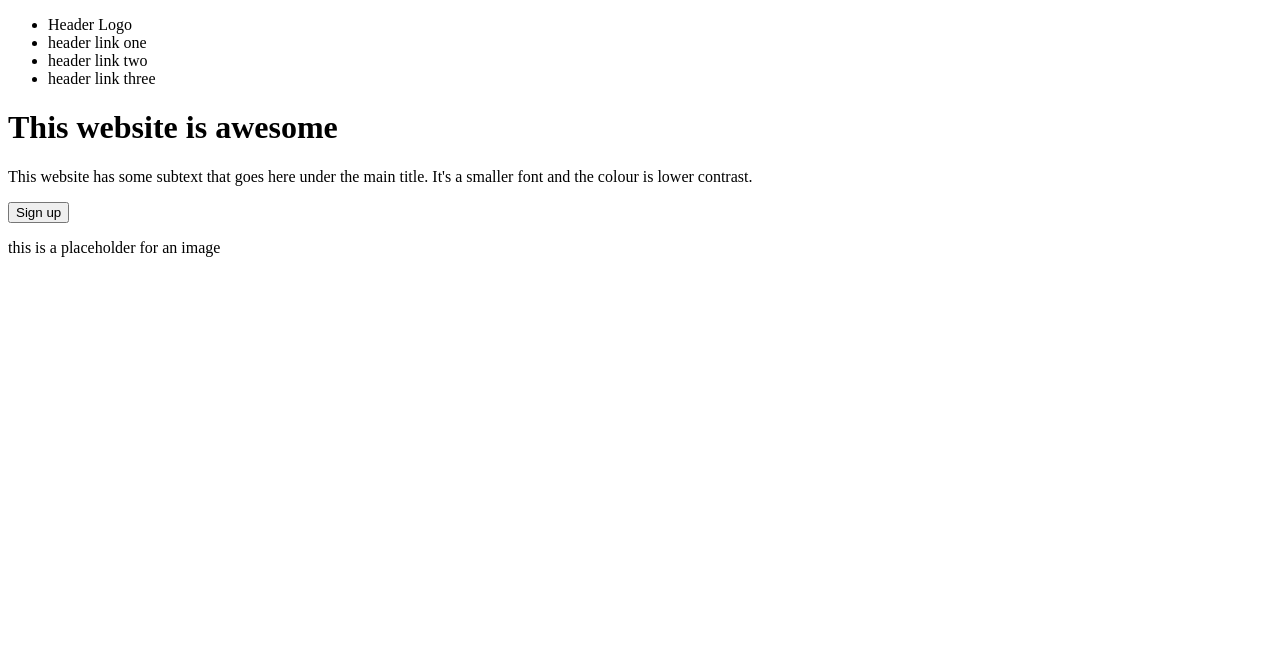
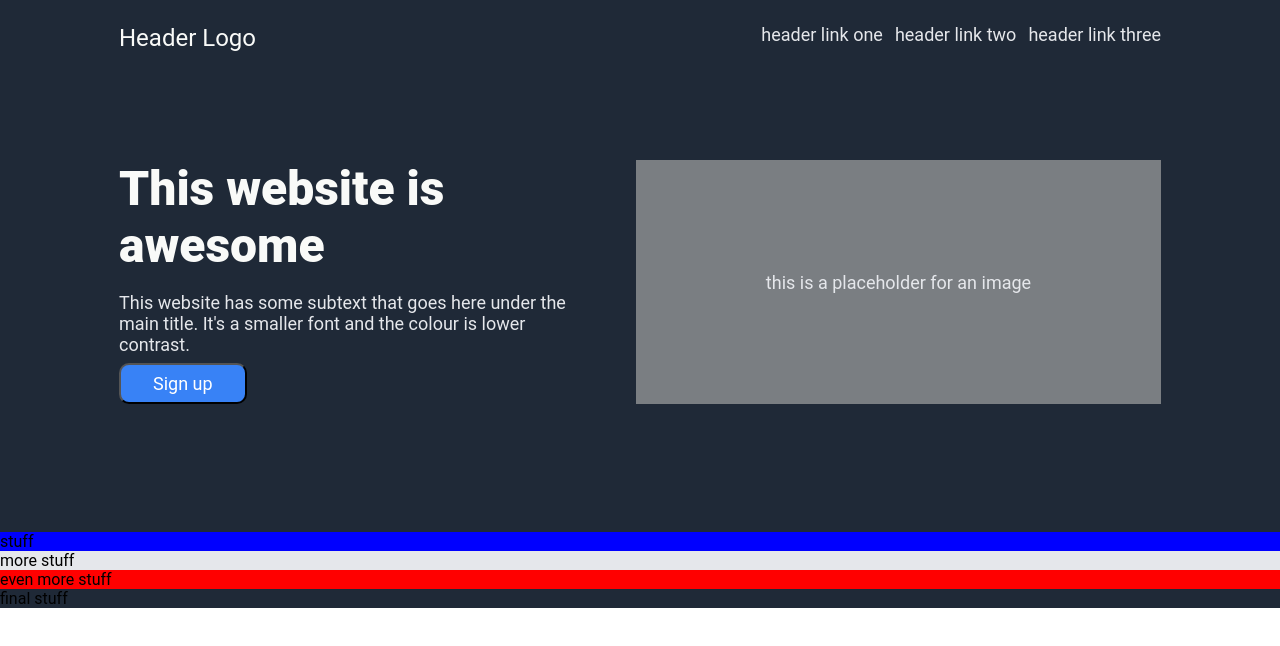
Before and after one commit to Allan-Flower/landing-page, a plain HTML site: page index.html in a window 1280 px wide. Drawn offline with Linux system fonts and the light colour scheme.

Commit message:
format section 1

```diff
--- a/index.html
+++ b/index.html
@@ -4,21 +4,22 @@
     <meta charset="UTF-8">
     <meta name="viewport" content="width=device-width, initial-scale=1.0">
     <title>Document</title>
+    <link rel="stylesheet" href="styles.css">
 </head>
 <body>
     <div class="section-1">
-        <div class="header">
-            <ul>
-                <li><span class="header-logo">Header Logo</span></li>
+        <div class="header-container">
+            <ul class="header">
+                <li class="header-logo">Header Logo</li>
                 <li>header link one</li>
                 <li>header link two</li>
                 <li>header link three</li>
             </ul>
         </div>
         <div class="top-content">
-            <div>
+            <div class="left">
                 <h1>This website is awesome</h1>
-                <p>This website has some subtext that goes here under the main title. It's a smaller font and the colour is lower contrast.</p>
+                <p class="subtext">This website has some subtext that goes here under the main title. It's a smaller font and the colour is lower contrast.</p>
                 <button id="top">Sign up</button>
             </div>
             <div class="image-placeholder">
@@ -27,16 +28,16 @@
         </div>
     </div>
     <div class="section-2">
-
+        stuff
     </div>
-    <div class="section-3">
-
+    <div class="quote-section">
+        more stuff
     </div>
-    <div class="section-4">
-
+    <div class="call-to-action">
+        even more stuff
     </div>
     <div class="footer">
-
+        final stuff
     </div>
 
 </body>
--- /dev/null
+++ b/styles.css
@@ -0,0 +1,102 @@
+*{
+    font-family: Roboto, Helvetica, sans-serif;
+}
+
+body{
+    margin: 0;
+}
+
+.section-1{
+    background-color: #1F2937;
+    color: white;
+    padding: 24px 16px 80px;
+    display: flex;
+    flex-direction: column;
+}
+
+.header-container{
+    display: flex;
+    justify-content: center;
+    margin-bottom: 60px;
+}
+
+.header{
+    display: flex;
+    gap: 12px;
+    max-width: 1042px;
+    flex: 1;
+}
+
+ul{
+    list-style-type: none;
+    margin: 0;
+    padding: 0;
+}
+
+.header-logo{
+    margin-right: auto;
+    font-size: 24px;
+    color: #F9FAF8;
+}
+
+.top-content{
+    display: flex;
+    margin: 48px 0px;
+    gap: 42px;
+    justify-content: center;
+
+}
+
+li, p{
+    font-size: 18px;
+    color: #E5E7EB;
+}
+
+.left{
+    flex: 1;
+    max-width: 475px;
+}
+
+h1{
+    margin: 0;
+    font-size: 48px;
+    color: #F9FAF8;
+    font-weight: 900;
+}
+
+.image-placeholder{
+    background-color: rgba(169, 169, 169, 0.663);
+    flex: 1;
+    display: flex;
+    justify-content: center;
+    align-items: center;
+    max-width: 525px;
+}
+
+.subtext{
+    margin-bottom: 8px;
+}
+
+button{
+    padding: 8px 32px;
+    color: white;
+    background-color: #3882F6;
+    font-size: 18px;
+    border-radius: 10px;
+}
+
+.section-2{
+    background-color: blue;
+}
+
+.quote-section{
+    background-color: #e5e7eb;
+}
+
+.call-to-action{
+    background-color: red;
+}
+
+.footer{
+    background-color: #1F2937;
+}
```
